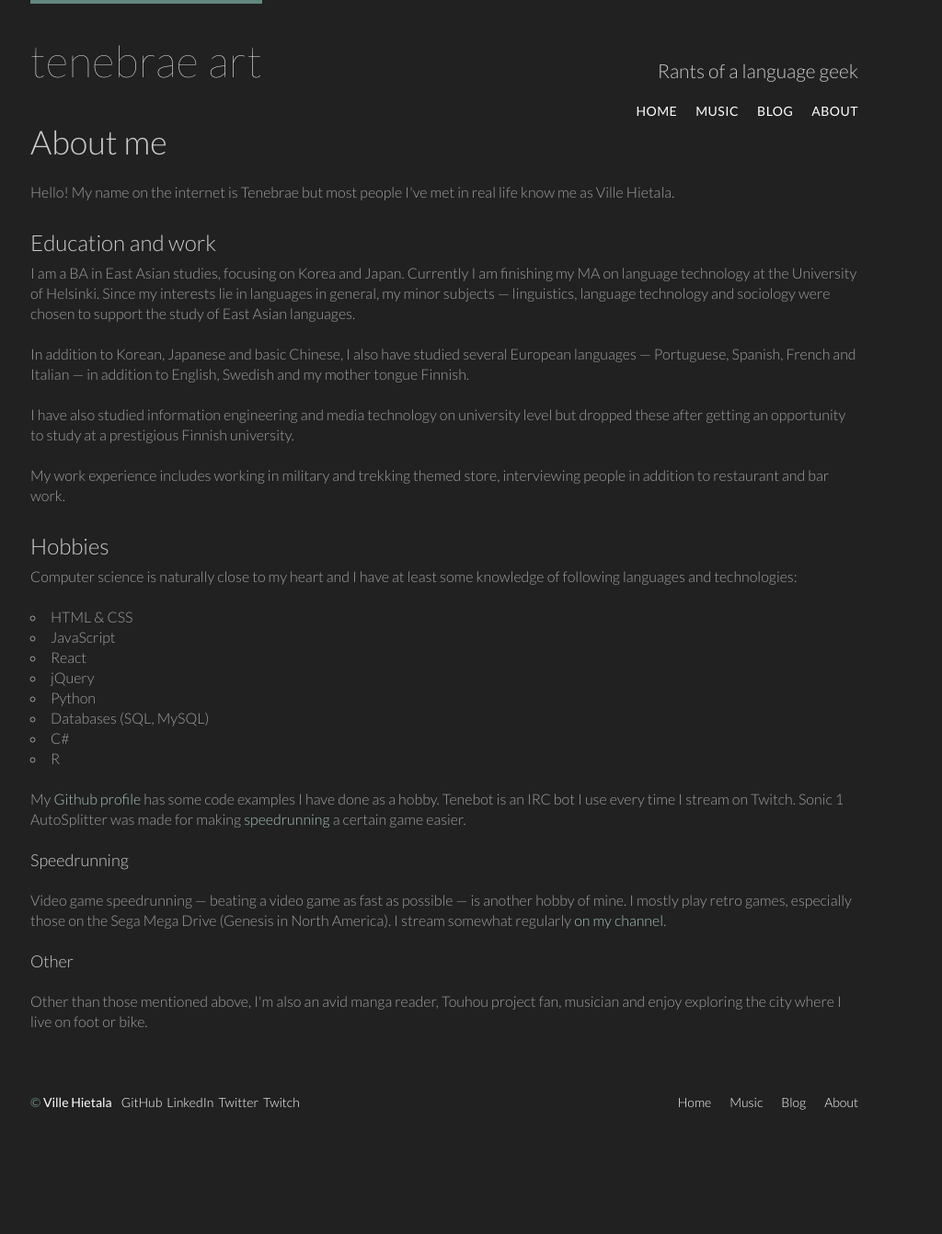
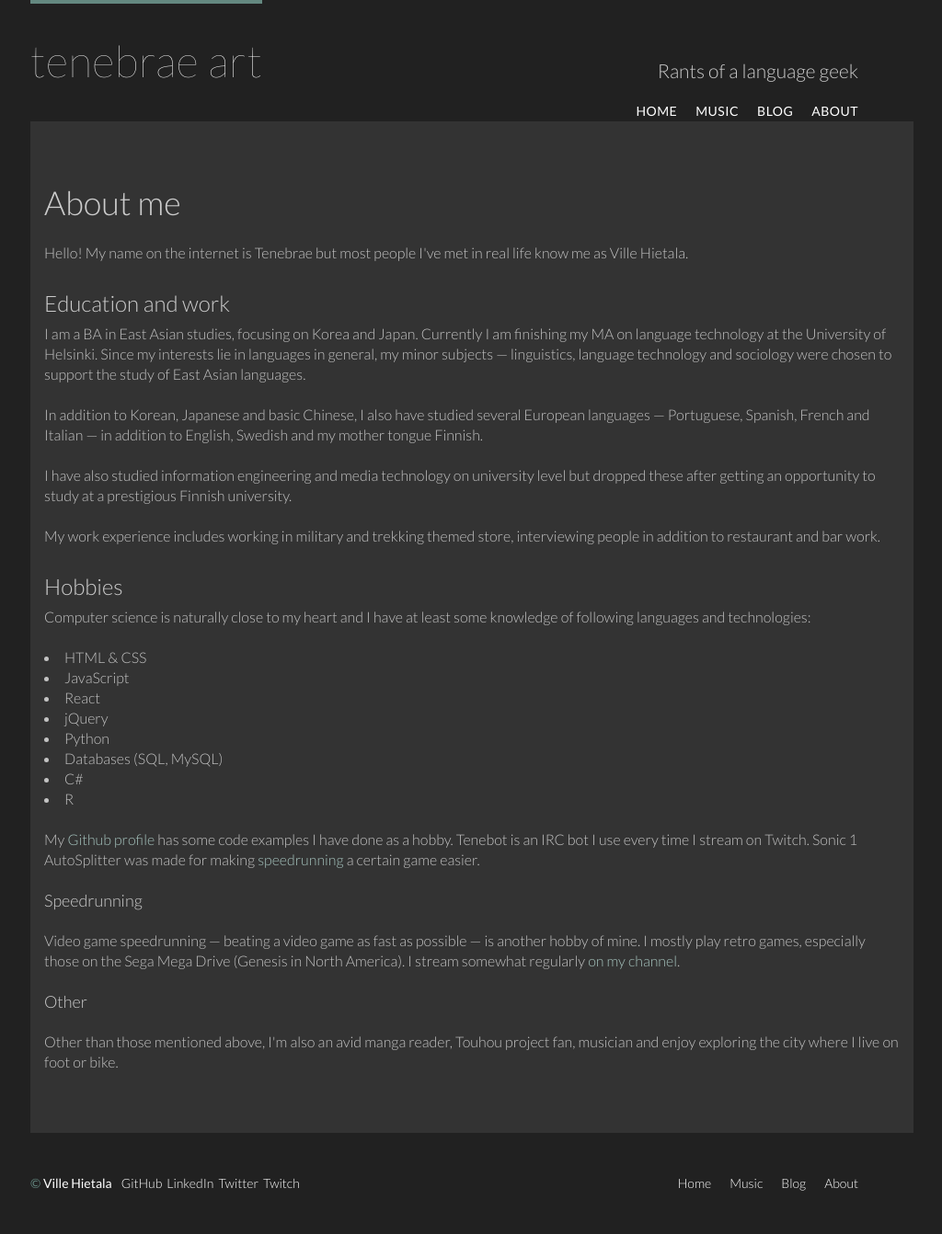
Before and after one commit to tenebrae101/tenebrae101.github.io, a Jekyll site: the page built from about/index.html, in a window 1280 px wide. Shown: the whole page at 92% size, without its empty margins (157-1181 px from the left). Built offline with Jekyll 4.4.1, drawn with Linux system fonts in a browser that asks for light colours; before the commit the page ends 1254 px from its top, so only the background shows below that.

Commit message:
Add files via upload

```diff
--- a/about/index.html
+++ b/about/index.html
@@ -2,6 +2,9 @@
 layout: default
 title: About me
 ---
+<section class="row">
+  <div class="grid">
+
 	<h1>{{ page.title }}</h1>
 
 		<p>Hello! My name on the internet is Tenebrae but most people I've met in real life know me as Ville Hietala.</p>
@@ -33,3 +36,6 @@ title: About me
 
 		<h4>Other</h4>
 		<p>Other than those mentioned above, I'm also an avid manga reader, Touhou project fan, musician and enjoy exploring the city where I live on foot or bike.</p>
+
+	</div>
+</section>
--- a/assets/stylesheets/main.css
+++ b/assets/stylesheets/main.css
@@ -55,7 +55,7 @@ table {
 
 body {
   background: #212121;
-  color: #a0a0a0;
+  color: #c3c3c3;
   font: 300 16px/22px "Lato", "Open Sans", "Helvetica Neue", Helvetica, Arial, sans-serif;
   /* "Raleway", sans-serif */
 }
@@ -187,13 +187,13 @@ b {
 
 blockquote {
   border-left: 5px solid rgba(255,255,255,.5);
-  color: #648880;
+  color: #b1c3bf;
   font-style: italic;
   padding: 0 1.5em;
 }
 
 .technologies {
-  list-style: circle;
+  list-style: disc;
   list-style-position: inside;
 }
 
@@ -415,5 +415,5 @@ p a {
 
 .posts li a,
 .posts li span {
-  font-size: 16px;
+  font-size: 24px;
 }
```
